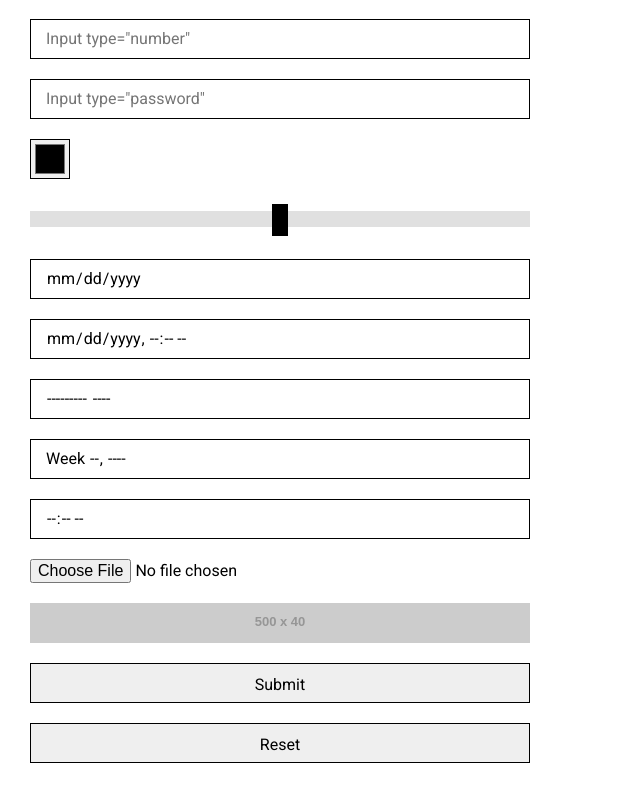
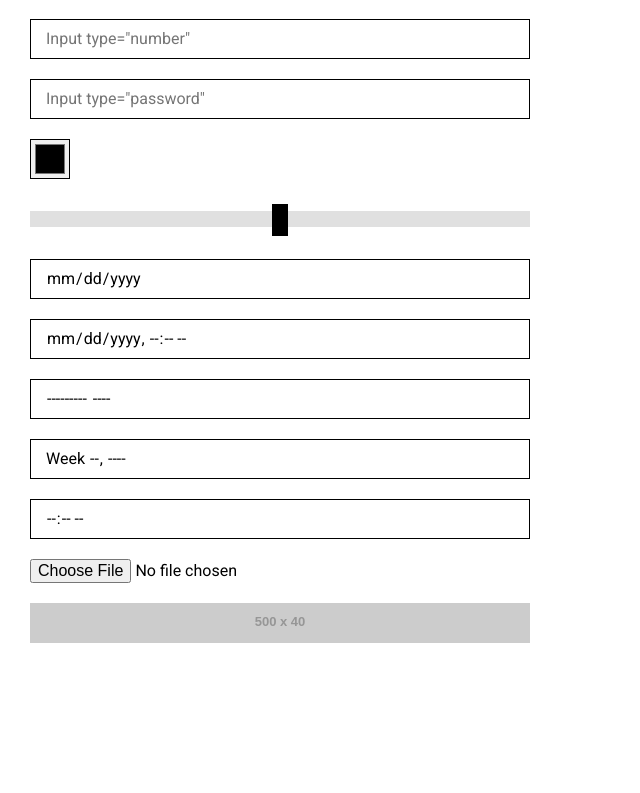
Before and after one commit to mandelifelics/input-testing, a React (Create React App) app: page / in a window 1280 px wide. Shown: the part 470-1263 px from the top of the page, without its empty margins (0-640 px from the left). After the commit the page ends 1143 px from the top, so only its background shows below. Built offline with nearby package versions, Linux system fonts and the light colour scheme.

Commit message:
remove submit and reset buttons

```diff
--- a/src/App.jsx
+++ b/src/App.jsx
@@ -35,8 +35,6 @@ function App() {
         <input onClick={onClickDate} type="time"/>
         <input type="file"/>
         <input type="image" src={`https://dummyimage.com/500x40/000/ffffff.jpg&text=Input image submit`} alt="Тут должна быть картинка"/>
-        <input type="submit"/>
-        <input type="reset"/>
       </form>
     </div>
   );
```
